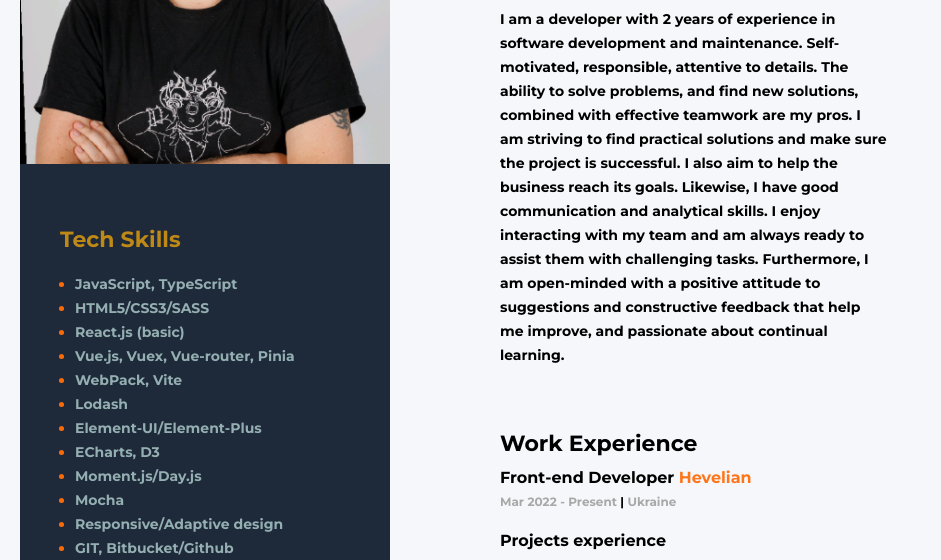
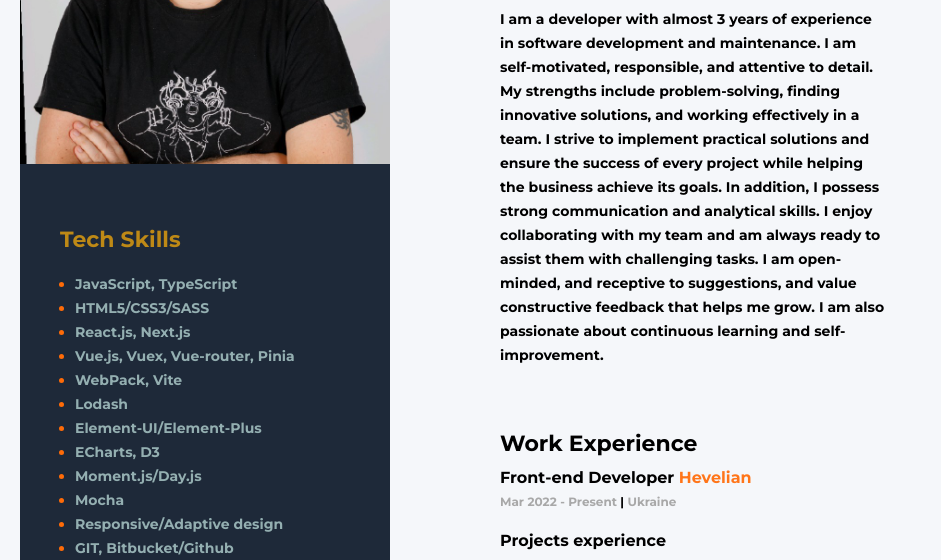
Before and after one commit to akopanskiy/my-resume, a plain HTML site: page index.html in a window 1280 px wide. Shown: the part 226-786 px from the top of the page, without its empty margins (0-941 px from the left). Drawn offline with Linux system fonts and the light colour scheme.

Commit message:
some change

```diff
--- a/index.html
+++ b/index.html
@@ -18,27 +18,6 @@
 
         <!== Contact ==>
         <div class="contact">
-<!--          <h3 class="contact-title">Contacts</h3>-->
-<!--          <div>-->
-<!--            <span class="contact-link-type">+380996279915</span>-->
-<!--           -->
-<!--          </div>-->
-<!--          <div>-->
-<!--            <span class="contact-link-type">andriikopanskiy@hevelian.com</span>-->
-<!--          </div>-->
-<!--          <div>-->
-<!--            -->
-<!--            <a class="contact-link-type" href="https://github.com/">https://github.com/</a>-->
-<!--          </div>-->
-<!--          <div>-->
-<!--          -->
-<!--            <a class="contact-link-type" href="https://www.linkedin.com/in/andrii-kopanskyi-024969218/"-->
-<!--            >https://www.linkedin.com/in/andrii-kopanskyi-024969218/</a>-->
-<!--          </div>-->
-<!--          <div>-->
-<!--            <span class="contact-link-type">Lviv, Ukraine</span>-->
-<!--          </div>-->
-<!--        <div>-->
 
           <!== tech skills container ==>
           <div class="tech-skills-container">
@@ -51,7 +30,7 @@
                 <span class="tech-Skills-text">HTML5/CSS3/SASS</span>
               </li>
                 <li class="tech-Skills-item">
-                    <span class="tech-Skills-text">React.js (basic)</span>
+                    <span class="tech-Skills-text">React.js, Next.js</span>
                 </li>
                 <li class="tech-Skills-item">
                     <span class="tech-Skills-text">Vue.js, Vuex, Vue-router, Pinia</span>
@@ -138,15 +117,15 @@
           <h2 class="profession">Front-end Developer at Hevelian</h2>
           <h1 class="name">Andrii Kopanskyi</h1>
           <p class="description">
-              I am a developer with 2 years of experience in software development and maintenance.
-              Self-motivated, responsible, attentive to details. The ability to solve problems, and find
-              new solutions, combined with effective teamwork are my pros. I am striving to find practical
-              solutions and make sure the project is successful. I also aim to help the business reach its goals.
+              I am a developer with almost 3 years of experience in software development and maintenance.
+              I am self-motivated, responsible, and attentive to detail. My strengths include problem-solving,
+              finding innovative solutions, and working effectively in a team. I strive to implement practical
+              solutions and ensure the success of every project while helping the business achieve its goals.
 
-              Likewise, I have good communication and analytical skills. I enjoy interacting with my team and am
-              always ready to assist them with challenging tasks. Furthermore, I am open-minded with a positive
-              attitude to suggestions and constructive feedback that help me improve, and passionate about continual
-              learning.
+              In addition, I possess strong communication and analytical skills. I enjoy collaborating with my
+              team and am always ready to assist them with challenging tasks. I am open-minded, and receptive to
+              suggestions, and value constructive feedback that helps me grow. I am also passionate about continuous
+              learning and self-improvement.
           </p>
         </div>
 
```
